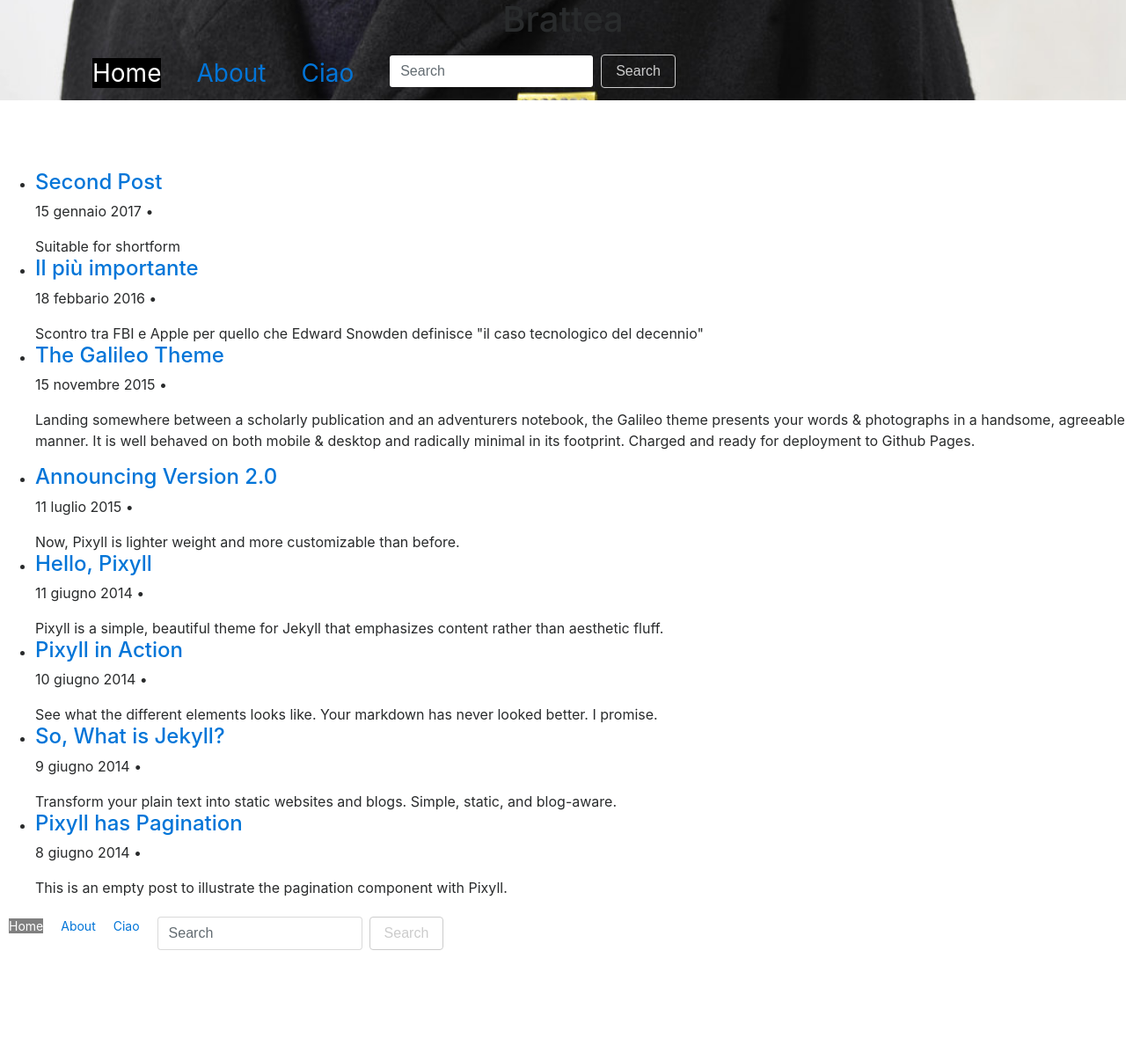
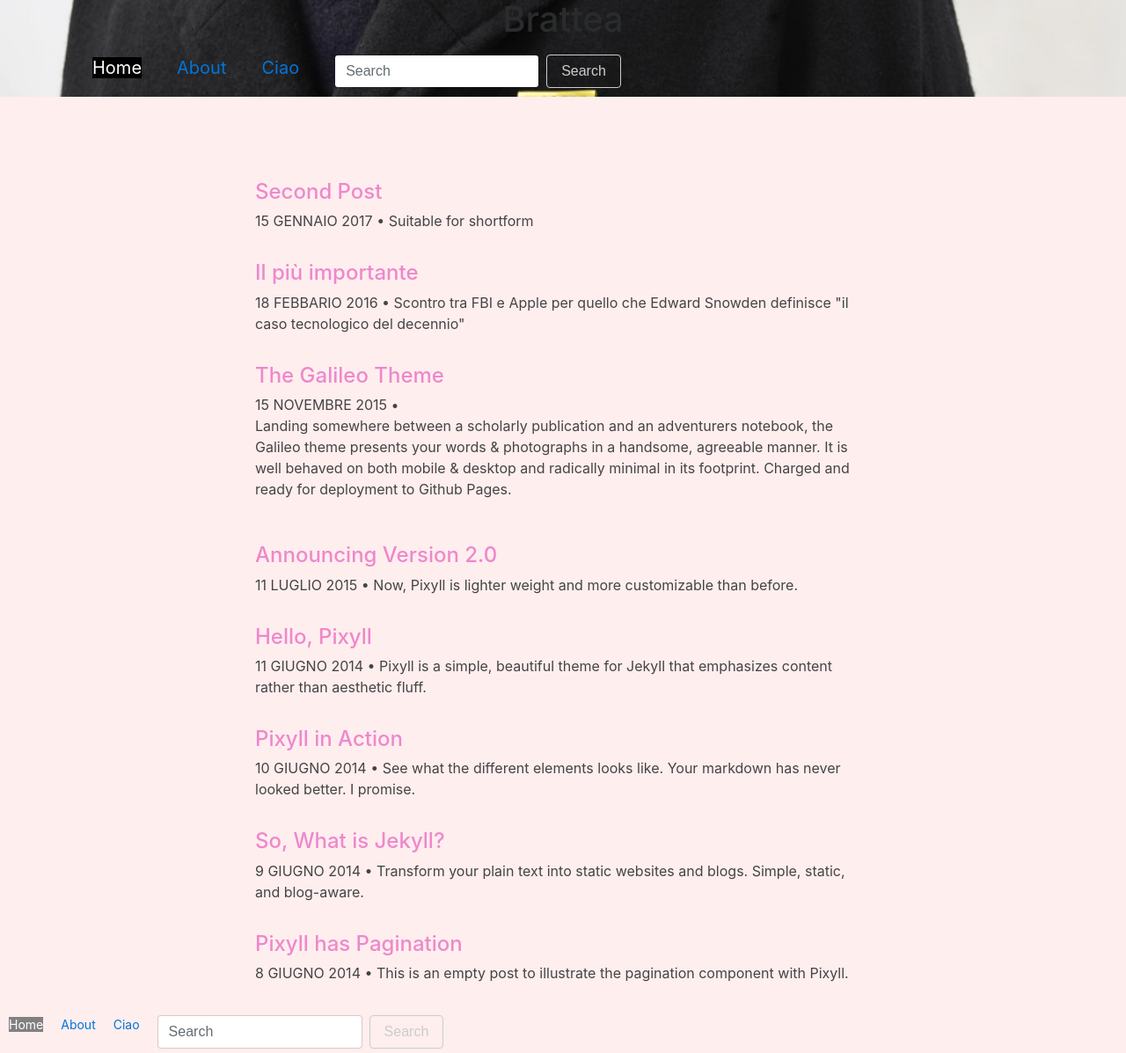
Before and after one commit to giorgiospiga/blogbrt, a Jekyll site: the page built from index.html, in a window 1280 px wide. Shown: the whole page at 88% size. Built offline with Jekyll 4.4.1, drawn with Linux system fonts in a browser that asks for light colours; some web fonts are replaced; the list of posts is cut into pages by our own code; before the commit the page ends 1085 px from its top, so only the background shows below that.

Commit message:
posts and post structure

```diff
--- a/_includes/pagingen.html
+++ b/_includes/pagingen.html
@@ -1,8 +1,14 @@
-<ul>
+<div class="container">
+  <div class="row justify-content-center">
+    <div class="col-12 col-sm-10 col-md-8">
+      <ul class="blog-list flexbox-container">
   {% for post in site.posts %}
+
   <li>
-    <h4><a href="{{site.baseurl}}{{post.url}}">{{post.title}}</a></h4>
-    <p>
+
+    <a class="article" href="{{site.baseurl}}{{post.url}}">
+      <h4>{{post.title}}</h4>
+      <span class="date-index">
         <!-- Whitespace added for readability -->
         {% assign m = post.date | date: "%-m" %}
         {{ post.date | date: "%-d" }}
@@ -20,8 +26,15 @@
         {% when '11' %}novembre
         {% when '12' %}dicembre
         {% endcase %}
-{{ post.date | date: "%Y" }} • {{post.meta}}</p>
+        {{ post.date | date: "%Y" }} • {{post.meta}}
+      </span>
       <span>{% if post.description %}{{ post.description }}{% else %}{{ post.excerpt | markdownify }}{% endif %}</span>
+    </a>
+
   </li>
+
   {% endfor %}
 </ul>
+</div>
+</div>
+</div>
--- a/main.css
+++ b/main.css
@@ -1,24 +1,24 @@
-html {
+body {
   margin:0;
   padding:0;
-
+  background-color: #ffeeee;
 }
 
 .main-header {
   position: relative;
     display: table;
     width: 100%;
-    height: 60%;
+    min-height: 30%;
     margin-bottom: 5rem;
     text-align: center;
-    background: #222 no-repeat center center;
+    background: #ffeeee no-repeat center center;
     background-size: cover;
     overflow: hidden;
 }
 
 .nav-top li {
   margin: 10px 20px;
-  font-size: 1.75rem;
+  font-size: 1.25rem;
 }
 
 .nav-top a:hover {
@@ -41,3 +41,62 @@ html {
   background-color: grey;
   color:white;
 }
+
+.blog-list {
+  width: 100%;
+  list-style-type: none;
+  list-style-position: inside;
+  padding-left: 0;
+}
+
+a.article {
+  margin-bottom: 0.25rem;
+  padding: 15px;
+  display: block;
+  -webkit-border-radius: 5px 5px 5px 5px;
+border-radius: 5px 5px 5px 5px;
+}
+
+a.article:hover {
+  color: #333;
+  background-color: #eff;
+  text-decoration: none;
+}
+
+.article a:hover {
+}
+
+.article a {
+  text-decoration: none;
+}
+
+.article h4 {
+  /*color: $accent;*/
+  color: #e8c;
+}
+
+.article span {
+  margin:0;
+  color: #444;
+}
+
+.date-index {
+  text-transform: uppercase;
+}
+
+/*
+.flexbox-container {
+  display: flex;
+  flex-direction: column;
+  align-items: stretch;
+  align-content: stretch;
+}*/
+
+.bg-eff {
+  background-color:#eff;
+  border-top: 10px solid #e8c;
+}
+
+.bg-eff article {
+  margin-top: 2.875rem;
+}
```
Also changed, not shown: _posts/2016-02-18-Il-più-importante.md (renamed from _posts/2017-03-03-Il-più-importante.md, +1 -0 lines). Lines whose indentation alone changed are shown as unchanged.
